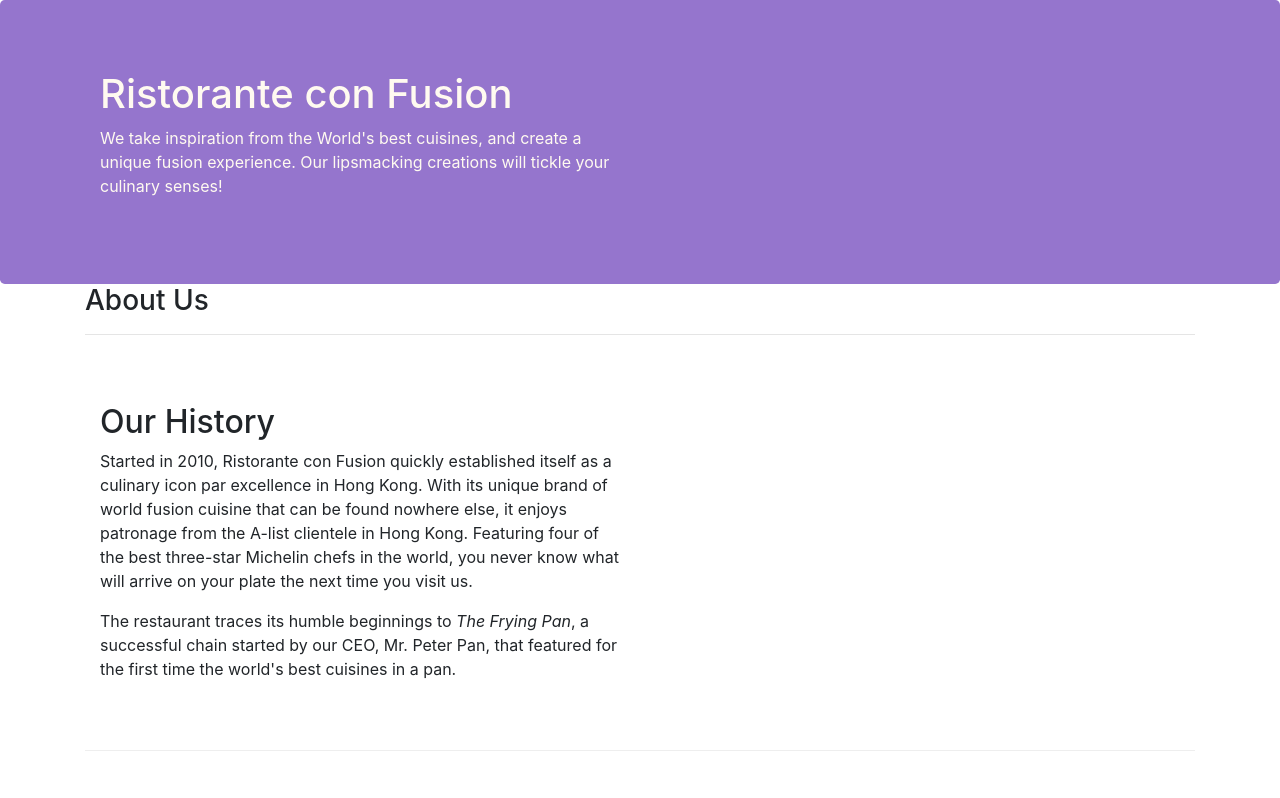
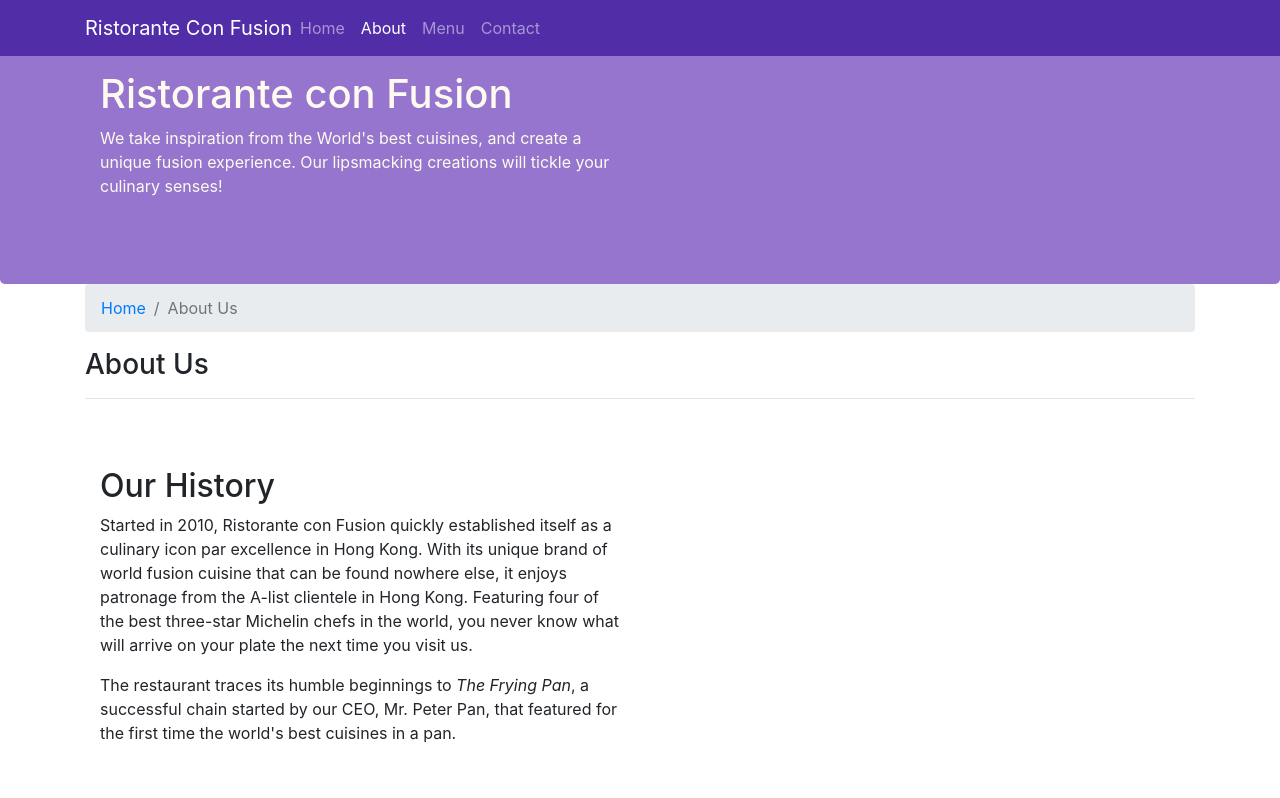
Before and after one commit to arbiminanda/conFusion, a website: page aboutus.html in a window 1280 px wide. Shown: the top 798 px of the page. Drawn offline with nearby package versions, Linux system fonts and the light colour scheme.

Commit message:
Navbar and Breadcrumbs

```diff
--- a/aboutus.html
+++ b/aboutus.html
@@ -11,7 +11,22 @@
 </head>
 
 <body>
-
+		<nav class="navbar navbar-dark navbar-expand-sm fixed-top">  <!-- navbar-expand-sm: toggle-able navbar for small to x-large, fixed-top: fixes to the top of browser window -->
+				<div class="container">
+						<button class="navbar-toggler" type="button" data-toggle="collapse" data-target="#Navbar">
+								<span class="navbar-toggler-icon"></span>
+						</button>
+						<a class="navbar-brand mr-auto" href="./index.html"> Ristorante Con Fusion </a>
+						<div class="collapse navbar-collapse" id="Navbar">
+								<ul class="navbar-nav mr-auto"> <!-- mr-auto to specify the right margin -->
+										<li class="nav-item"> <a class="nav-link" href="./index.html">Home</a> </li>
+										<li class="nav-item active"> <a class="nav-link" href="./aboutus.html">About</a> </li>
+										<li class="nav-item"> <a class="nav-link" href="#">Menu</a> </li>
+										<li class="nav-item"> <a class="nav-link" href="#">Contact</a> </li>
+								</ul>
+						</div>
+				</div>
+		</nav>
     <header class="jumbotron">
         <div class="container">
             <div class="row row-header">
@@ -28,6 +43,10 @@
     <div class="container">
         <div class="row align-items-center">
             <div class="col-12">
+							<ol class="col-12 breadcrumb">
+									<li class="breadcrumb-item"><a href="./index.html">Home</a></li>
+									<li class="breadcrumb-item active">About Us</li>
+							</ol>
                <h3>About Us</h3>
                <hr>
             </div>
@@ -66,8 +85,8 @@
                 <div class="col-4 offset-1 col-sm-2">
                     <h5>Links</h5>
                     <ul class="list-unstyled">
-                        <li><a href="index.html">Home</a></li>
-                        <li><a href="aboutus.html">About</a></li>
+                        <li><a href="./index.html">Home</a></li>
+                        <li><a href="./aboutus.html">About</a></li>
                         <li><a href="#">Menu</a></li>
                         <li><a href="#">Contact</a></li>
                     </ul>
--- a/css/styles.css
+++ b/css/styles.css
@@ -28,3 +28,12 @@
 	margin: 0px;
 	color: #0f0f0f;
 }
+
+.body{
+	padding: 50px 0px 0px 0px;
+	z-index: 0;
+}
+
+.navbar-dark{
+	background-color: #512DA8;
+}
```
Also changed, not shown: index.html (+16 -1 lines).
